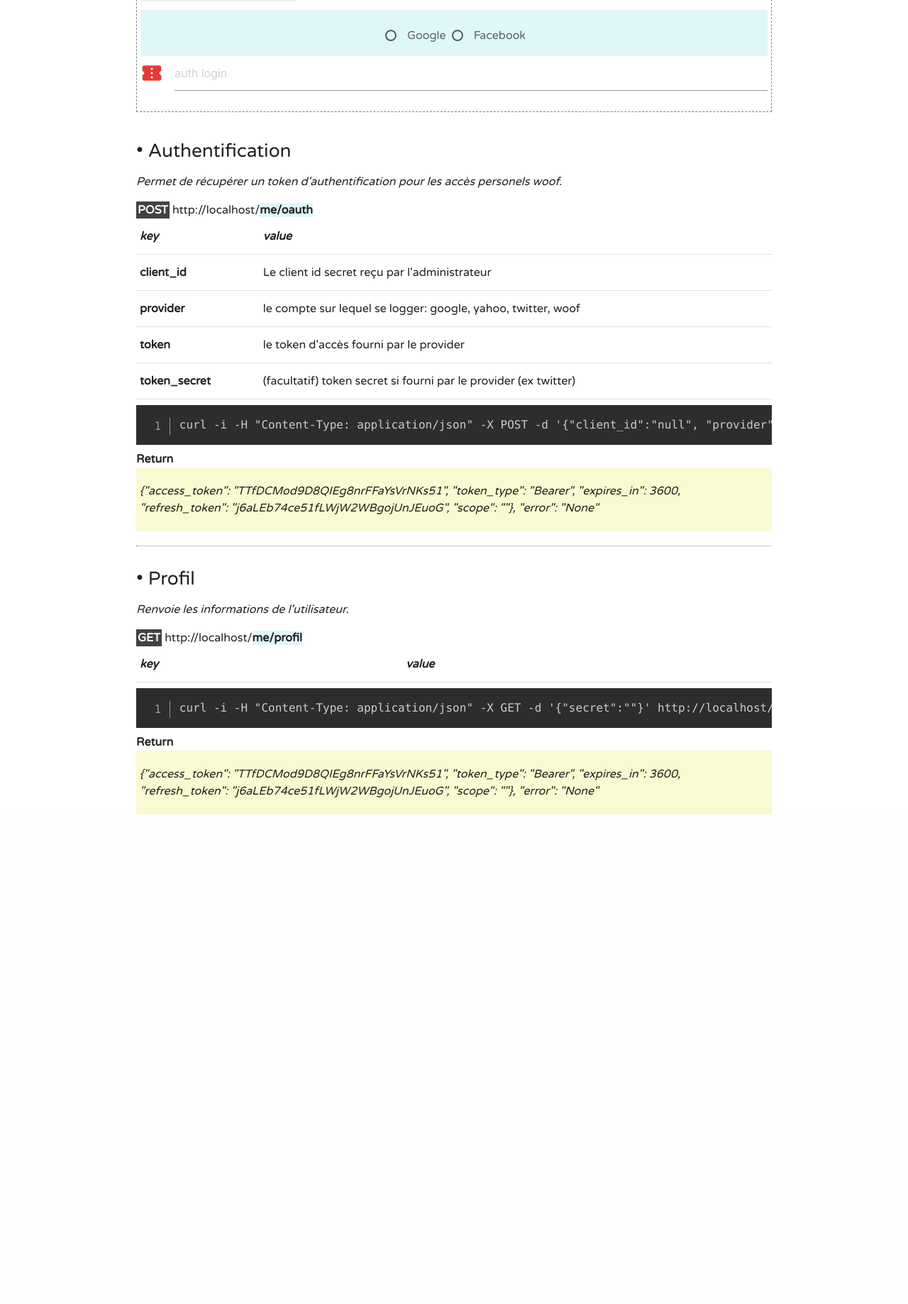
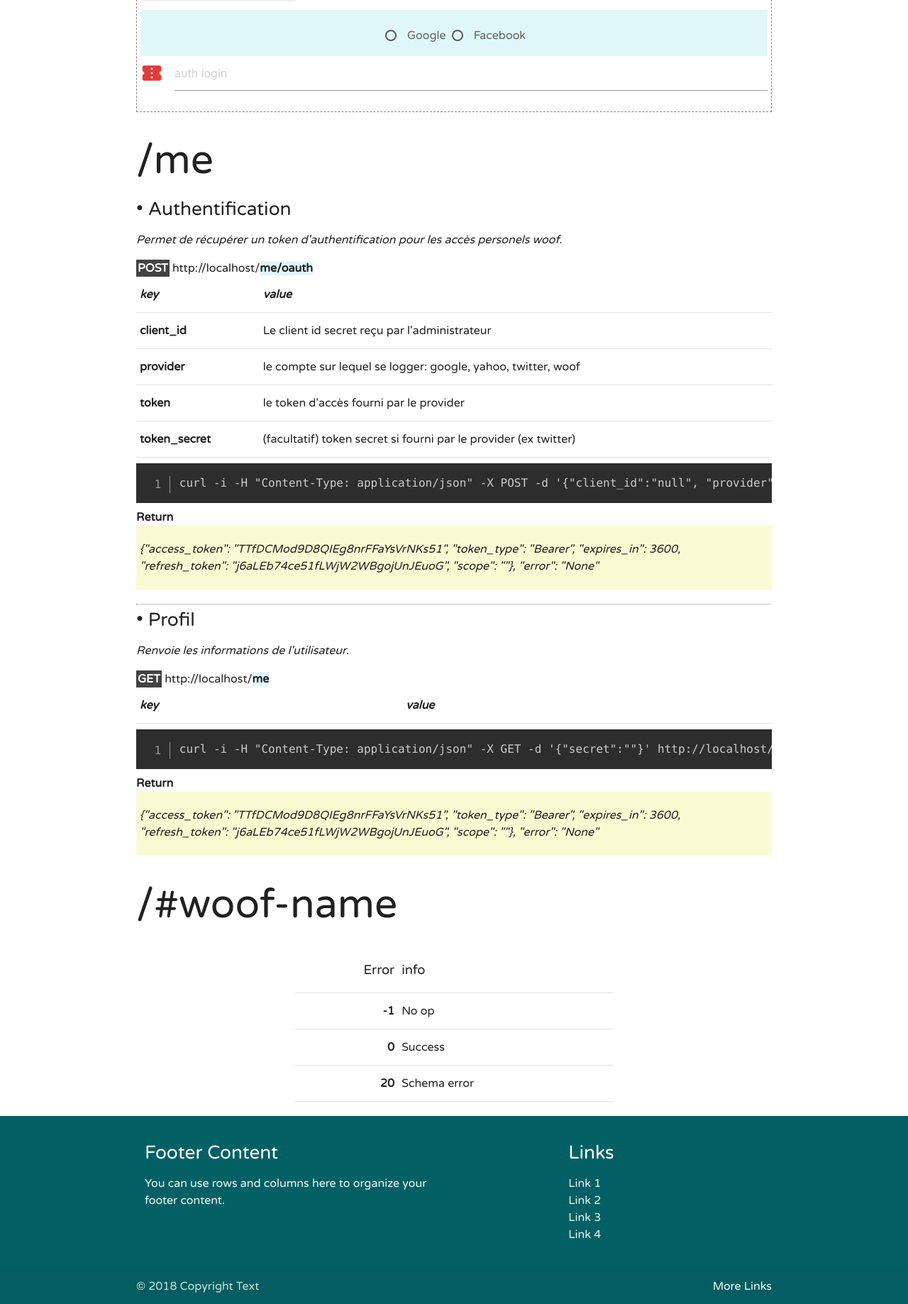
Before and after one commit to gamugamu/sentinel-woof, a Flask app: page / in a window 1280 px wide. Shown: the part 699-2537 px from the top of the page at 71% size. Before the commit the page ends 1847 px from the top, so only its background shows below. Run offline with Flask 2, Linux system fonts and the light colour scheme; lists and menus that the app fills with data are empty; some libraries are stand-ins or nearby versions.

Commit message:
routing + css

```diff
--- a/app.py
+++ b/app.py
@@ -4,17 +4,32 @@ from flask_sentinel import ResourceOwnerPasswordCredentials, oauth
 import utils.SchemaValidator as schema
 import json
 from user.profil import profil
+from werkzeug.routing import BaseConverter
 
 app = Flask(__name__)
+
 from storage import models
 
+class RegexConverter(BaseConverter):
+    def __init__(self, url_map, *items):
+        super(RegexConverter, self).__init__(url_map)
+        self.regex = items[0]
+
+app.url_map.converters['regex'] = RegexConverter
+
 app.register_blueprint(profil)
+
 ResourceOwnerPasswordCredentials(app)
 app.config['DEBUG'] = True
+
+@app.route('/<regex("[a-z]{4,10}"):seed>-<slug>/<regex("[a-z, 0-9]{2,20}"):woof>')
+def example(seed, slug, woof):
+    return "seed: %s" % seed, woof
 
 @app.route('/')
 def home():
     return render_template('doc.html', url_root=request.url_root)
 
+
 if __name__ == '__main__':
     app.run(ssl_context='adhoc')
--- a/static/doc.css
+++ b/static/doc.css
@@ -34,6 +34,18 @@ hr.style {
   width:100%;
 }
 
+.error_box{
+  width:50%;
+  margin: auto;
+  padding-bottom: 20px;
+}
+
+.bold{
+  font-weight: 900 !important;
+  text-decoration-color: red !important;
+  text-align: right;
+}
+
 .box{
   padding: 5px;
   border-style: dashed;
--- a/static/doc.js
+++ b/static/doc.js
@@ -2,7 +2,6 @@ Vue.component('step', {
   props: ['title', 'method', 'url_root', 'route', 'use', 'curl_cmd', 'data', 'm_return'],
   template: `
     <div>
-      </br>
       <h5>• {{title}}</h5>
       <p><i>{{use}}</i></p>
       <b class="grey darken-3 white-text method">{{method}}</b> {{url_root}}<b class="cyan lighten-5">{{route}}</b></route>
--- a/templates/doc.html
+++ b/templates/doc.html
@@ -31,7 +31,6 @@
     <h4>Woof API-services</h4>
     <hr flex/></span>
     <div id="app">
-
       <div class="box">
         <p>Teste directement les services!<p>
         <div class="cyan lighten-5 input-field col s6">
@@ -61,6 +60,7 @@
         </div><!-- forms -->
       </div><!-- box -->
 
+      <h2>/me</h2>
       <step red lighten-1
         title       = "Authentification"
         method      = "POST"
@@ -80,20 +80,76 @@
           'token_secret'  : '(facultatif) token secret si fourni par le provider (ex twitter)'}"
         m_return      = "{&quot;access_token&quot;: &quot;TTfDCMod9D8QIEg8nrFFaYsVrNKs51&quot;, &quot;token_type&quot;: &quot;Bearer&quot;, &quot;expires_in&quot;: 3600, &quot;refresh_token&quot;: &quot;j6aLEb74ce51fLWjW2WBgojUnJEuoG&quot;, &quot;scope&quot;: &quot;&quot;}, &quot;error&quot;: &quot;None&quot;">
       </step>
+
       <hr class="style">
+
       <step red lighten-1
         title       = "Profil"
         method      = "GET"
         url_root    = {{url_root}}
-        route       = "me/profil"
+        route       = "me"
         use         = "Renvoie les informations de l'utilisateur."
         v-bind:curl_cmd = "{
           'secret'        : '*secret'}"
         m_return      = "{&quot;access_token&quot;: &quot;TTfDCMod9D8QIEg8nrFFaYsVrNKs51&quot;, &quot;token_type&quot;: &quot;Bearer&quot;, &quot;expires_in&quot;: 3600, &quot;refresh_token&quot;: &quot;j6aLEb74ce51fLWjW2WBgojUnJEuoG&quot;, &quot;scope&quot;: &quot;&quot;}, &quot;error&quot;: &quot;None&quot;">
       </step>
 
-    </div>
+      <h2>/#woof-name</h2>
+
+    </div><!-- box -->
+    <!-- code erreurs -->
+    <div class="error_box">
+      <table>
+        <thead>
+           <tr>
+               <th><h6 class="right">Error</h6></th>
+               <th><h6 class="left">info<h6></th>
+           </tr>
+         </thead>
+
+         <tbody>
+           <tr>
+             <td><div class="bold">-1</div></td>
+             <td>No op</td>
+           </tr>
+           <tr>
+             <td><div class="bold">0</div></td>
+             <td>Success</td>
+           </tr>
+           <tr>
+             <td><div class="bold">20</div></td>
+             <td>Schema error</td>
+           </tr>
+         </tbody>
+      </table>
+    </div> <!-- error box -->
   </div>
+
+  <footer class="page-footer cyan darken-4">
+      <div class="container">
+        <div class="row">
+          <div class="col l6 s12">
+            <h5 class="white-text">Footer Content</h5>
+            <p class="grey-text text-lighten-4">You can use rows and columns here to organize your footer content.</p>
+          </div>
+          <div class="col l4 offset-l2 s12">
+            <h5 class="white-text">Links</h5>
+            <ul>
+              <li><a class="grey-text text-lighten-3" href="#!">Link 1</a></li>
+              <li><a class="grey-text text-lighten-3" href="#!">Link 2</a></li>
+              <li><a class="grey-text text-lighten-3" href="#!">Link 3</a></li>
+              <li><a class="grey-text text-lighten-3" href="#!">Link 4</a></li>
+            </ul>
+          </div>
+        </div>
+      </div>
+      <div class="footer-copyright">
+        <div class="container">
+        © 2018 Copyright Text
+        <a class="grey-text text-lighten-4 right" href="#!">More Links</a>
+        </div>
+      </div>
+  </footer>
 
   <script src={{url_for('static', filename='doc.js')}}></script>
   <script src="https://cdn.jsdelivr.net/npm/prismjs@1.13.0/prism.js"></script>
--- a/user/profil.py
+++ b/user/profil.py
@@ -10,7 +10,6 @@ profil = Blueprint('me_profil', __name__, template_folder='templates')
 def json_decorate(func):
    def func_wrapper():
        return jsonify(func())
-  # return '{0}'.format(func())
 
    return func_wrapper
 
@@ -50,7 +49,6 @@ def me_profil():
             else:
                 # Blank
                 error.code  = Error_code.MALFSCHE.value
-                print "error", e
                 error.info  = str(e)
                 peto        = PetsOwner()
         else:
```
